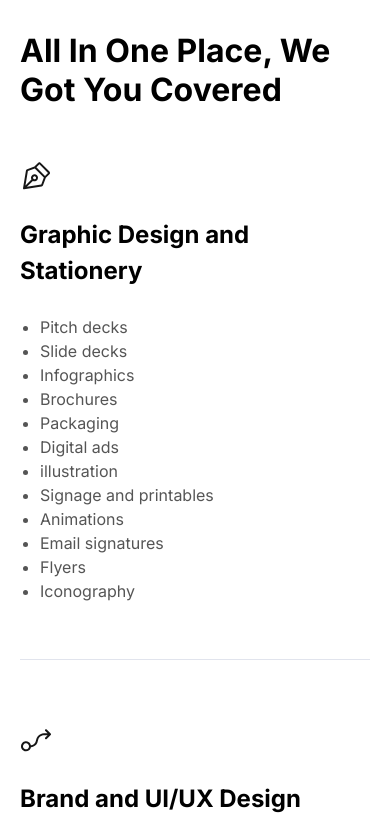
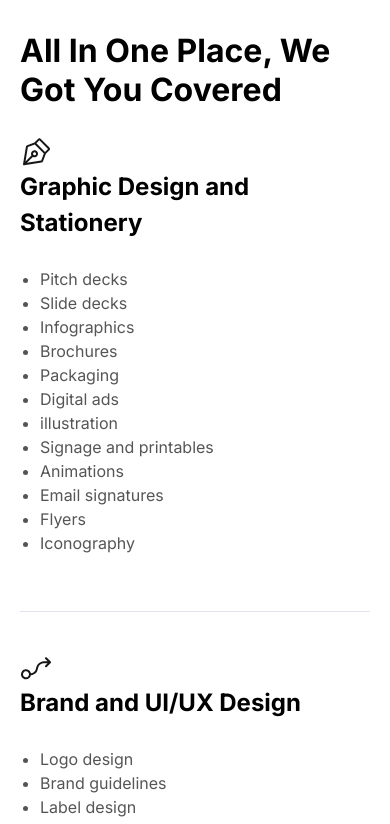
Before and after one commit to noelsajor/emrgtribe, a plain HTML site: page index.html in a window 390 px wide. Shown: the part 2880-3704 px from the top of the page. Drawn offline with Linux system fonts and the light colour scheme.

Commit message:
Update styles.css

```diff
--- a/styles.css
+++ b/styles.css
@@ -513,6 +513,9 @@ h6 {
         font-size: 2rem;
         line-height: 1.2;
     }
+    .service-category img {
+    padding: 0;
+}
 }
 
 /* Benefits Section */
```
